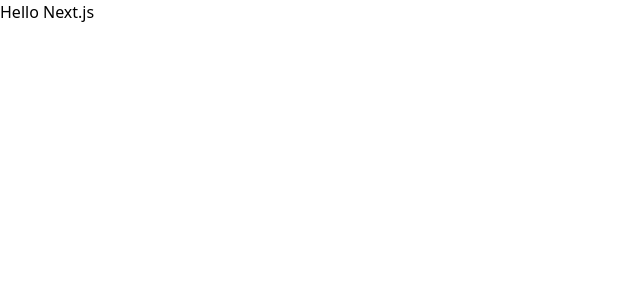
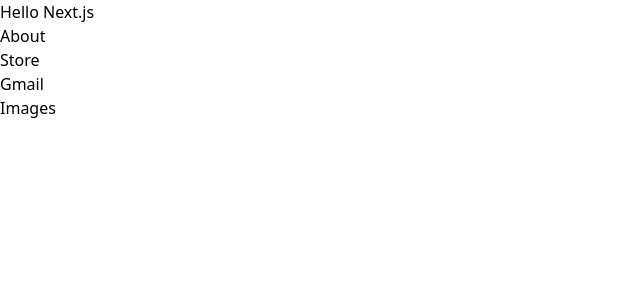
Before and after one commit to AravindMurgan/Google_Next.js_TailwindCss_React, a Next.js app: page / in a window 1280 px wide. Shown: the top 300 px of the page, without its empty margins (0-640 px from the left). Built offline with nearby package versions, Linux system fonts and the light colour scheme.

Commit message:
home-page pieces

```diff
--- a/pages/index.js
+++ b/pages/index.js
@@ -7,8 +7,30 @@
 				<title>Create Next App</title>
 				<link rel='icon' href='/favicon.ico' />
 			</Head>
-      <h1>Hello Next.js</h1>
+			<h1>Hello Next.js</h1>
+			{/* Header */}
+			<header>
+				{/* Left-side */}
+				<div className=''>
+        <p>About</p>
+        <p>Store</p>
+
+        </div>
+
+				{/* Right-side */}
+				<div className=''>
+					<p>Gmail</p>
+					<p>Images</p>
+
+					{/* Icon */}
+
+					{/* Avatar */}
+				</div>
+			</header>
+
+			{/* Body */}
+
+			{/* Footer */}
 		</div>
-
 	);
 }
```
